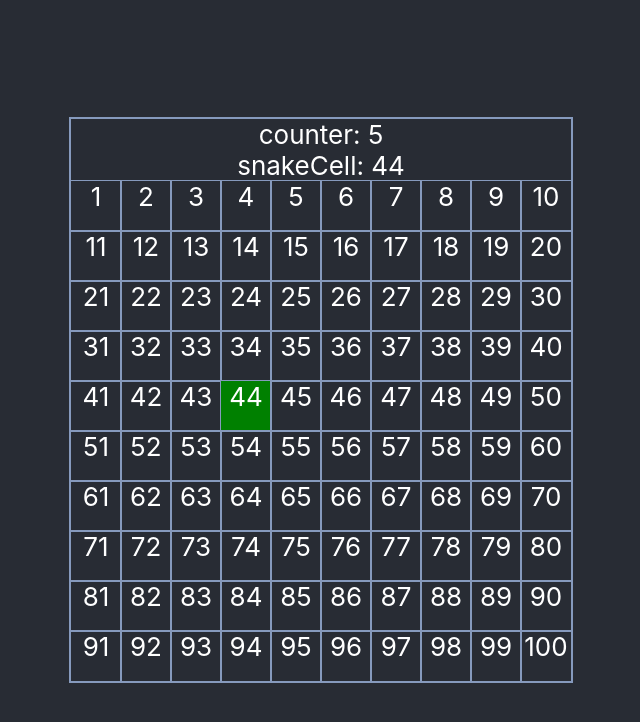
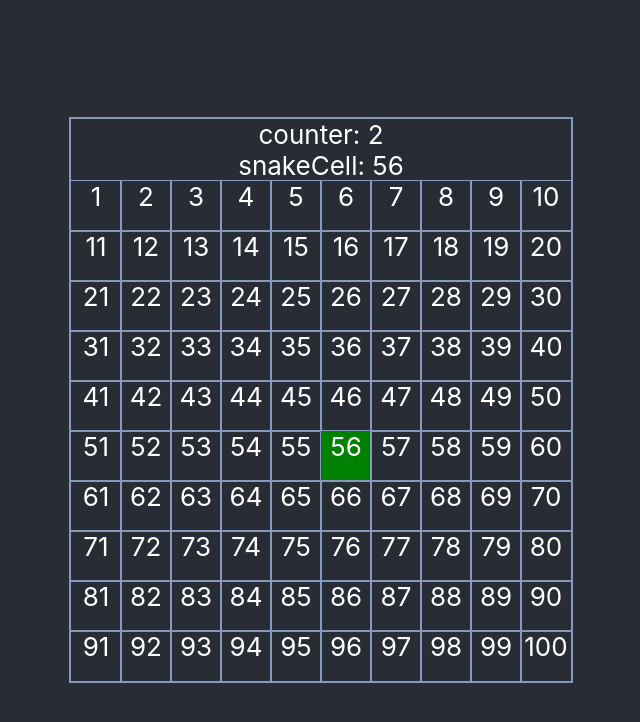
Before and after one commit to Lilandau/snake, a React (Create React App) app: page / in a window 1280 px wide. Shown: the top 722 px of the page, without its empty margins (319-959 px from the left). Built offline with nearby package versions, Linux system fonts and the light colour scheme.

Commit message:
ongoing snakeMovement

```diff
--- a/src/Board/Board.js
+++ b/src/Board/Board.js
@@ -1,6 +1,13 @@
-import React, { useState, useEffect, useRef } from "react";
+import React, { useState } from "react";
 import './Board.css';
 import {useInterval} from '../utils.js'
+
+const Direction = {
+  UP: 'UP',
+  RIGHT: 'RIGHT',
+  DOWN: 'DOWN',
+  LEFT: 'LEFT',
+};
 
 class LinkedListNode{
   constructor(value){
@@ -9,7 +16,7 @@ class LinkedListNode{
   }
 }
 
-class SingleLinkedList{
+class LinkedList{
   constructor(value){
     const node = new LinkedListNode(value);
     this.head = node;
@@ -23,18 +30,16 @@ function Board() {
 
  // const[board, setBoard] = useState( new Array(BOARD_SIZE).fill(0).map(row => new Array(BOARD_SIZE).fill(0)),);
   const[board, setBoard] = useState(createBoard(BOARD_SIZE));
-  const[snakeCells, setSnakeCells] = useState(new Set([44]));
-  const[snake, setSnake] = useState(new SingleLinkedList(44));
-
+  const[snake, setSnake] = useState(new LinkedList(getStartingSnakeLLValue(board)));
+  const[snakeCells, setSnakeCells] = useState(new Set([snake.head.value.cell]),);
+  const[direction, setDirection] = useState(Direction.RIGHT);
   const[counter, setcounter]=useState(0);
 
   useInterval(() => {
     // Your custom logic here
     setcounter(counter + 1);
-    let currentCell = snakeCells.keys[0];
-    console.log(snakeCells.entries()[0]);
-    setSnakeCells(snakeCells.add(currentCell+1));
-  }, 1000)
+    moveSnake();
+  }, 2000)
 
     return (
       <div className="board">
@@ -55,6 +60,43 @@ function Board() {
         ))}
     </div>
     );
+
+    function moveSnake(){
+      const currentHeadCoords= {
+        row : snake.head.value.row,
+        col : snake.head.value.col
+      }
+      console.log("current Coord: "+ currentHeadCoords.col+","+ currentHeadCoords.row);
+      console.log("snake: "+ JSON.stringify(snake));
+      const nextHeadCoords= currentHeadCoords;
+      switch(direction) {
+        case Direction.UP:
+          if(nextHeadCoords.row<BOARD_SIZE){
+            nextHeadCoords.row++;
+          }
+          break;
+        case Direction.DOWN:
+          if(nextHeadCoords.row >= 0){
+          nextHeadCoords.row--;
+          }
+          break;
+        case Direction.RIGHT:
+          if(nextHeadCoords.row<BOARD_SIZE){
+          nextHeadCoords.col++;
+          }
+          break;
+        case Direction.LEFT:
+          if(nextHeadCoords.col>=0){
+          nextHeadCoords.col--;
+          }
+          break;
+        default:
+      }
+      console.log("next Coords" + JSON.stringify(nextHeadCoords))
+      snake.head.value.row=nextHeadCoords.row;
+      snake.head.value.col=nextHeadCoords.col;
+
+    }
   }
 
   function createBoard(size){
@@ -70,6 +112,21 @@ function Board() {
     return board;
   }
 
+  function getStartingSnakeLLValue (board) {
+    const rowSize = board.length;
+    const colSize = board[0].length;
+    const startingRow = Math.round(rowSize / 2);
+    const startingCol = Math.round(colSize / 2);
+    const startingCell = board[startingRow][startingCol];
+    return {
+      row: startingRow,
+      col: startingCol,
+      cell: startingCell,
+    };
+  };
+
+
+
 
 
 
```
